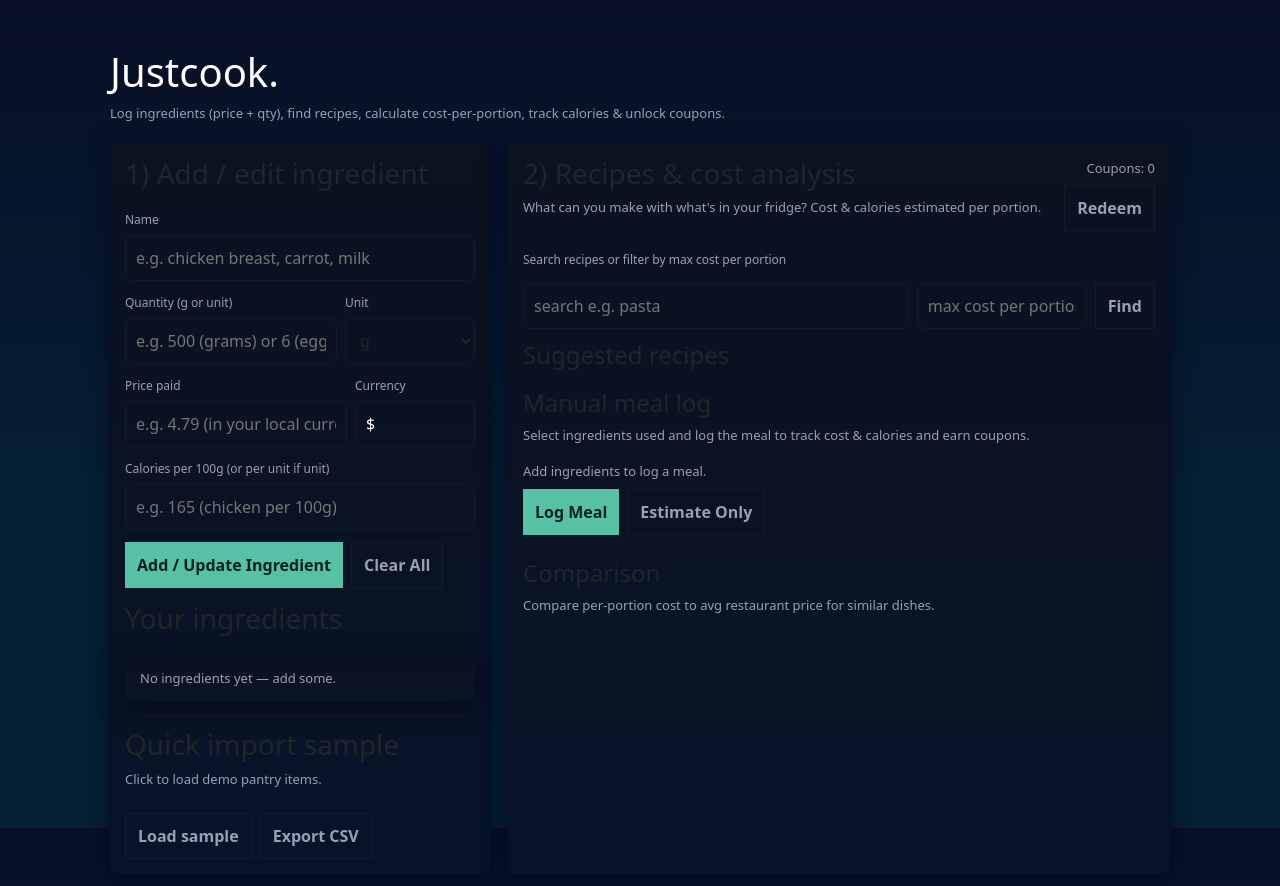
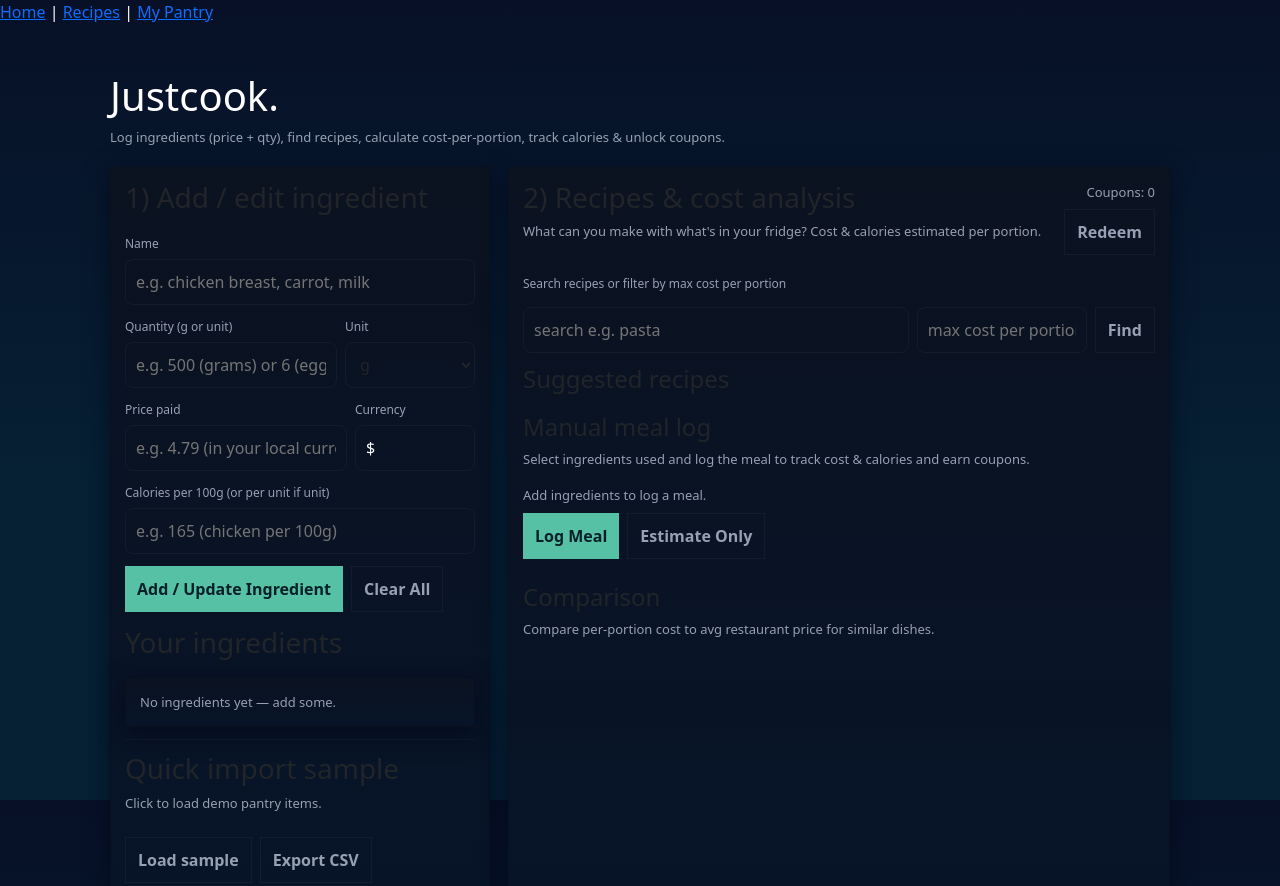
Before and after one commit to JINIPPYBASILE/JUSTCOOK, a plain HTML site: page index.html in a window 1280 px wide. Shown: the top 886 px of the page. Drawn offline with nearby package versions, Linux system fonts and the light colour scheme; no server answers.

Commit message:
Added header; will now start working on CSS lol.

```diff
--- a/includes/header.html
+++ b/includes/header.html
@@ -1 +1,7 @@
-<h3>Justcooks automatic header test</h3>
+<header>
+  <nav>
+    <a href="/index.html">Home</a> |
+    <a href="/recipes.html">Recipes</a> |
+    <a href="/pantry.html">My Pantry</a>
+  </nav>
+</header>
--- a/index.html
+++ b/index.html
@@ -11,6 +11,7 @@
 <script src="https://cdn.jsdelivr.net/npm/bootstrap@5.0.2/dist/js/bootstrap.min.js" integrity="sha384-cVKIPhGWiC2Al4u+LWgxfKTRIcfu0JTxR+EQDz/bgldoEyl4H0zUF0QKbrJ0EcQF" crossorigin="anonymous"></script>
 </head>
 <body>
+  <div id="header"></div>
   <div class="wrap">
     <header>
       <div>
@@ -123,6 +124,7 @@
       <div class="muted">This is a demo: calories and pricing are estimates. For higher accuracy, connect a food database, barcode scanner, or weight scale API. Want me to add those integrations?</div>
     </footer>
   </div>
+     <script src="js/frontend.js"></script>
    <script src="js/justcook.js"></script>
 </body>
 </html>
--- a/js/frontend.js
+++ b/js/frontend.js
@@ -1 +1,23 @@
-adding stuff here soon lol
+document.addEventListener("DOMContentLoaded", () => {
+  // Load header
+  fetch("/includes/header.html")
+    .then(response => {
+      if (!response.ok) throw new Error("Header not found");
+      return response.text();
+    })
+    .then(data => {
+      document.getElementById("header").innerHTML = data;
+    })
+    .catch(err => console.error("Error loading header:", err));
+
+  // Load footer (optional)
+  fetch("/includes/footer.html")
+    .then(response => {
+      if (!response.ok) throw new Error("Footer not found");
+      return response.text();
+    })
+    .then(data => {
+      document.getElementById("footer").innerHTML = data;
+    })
+    .catch(err => console.error("Error loading footer:", err));
+});
```
